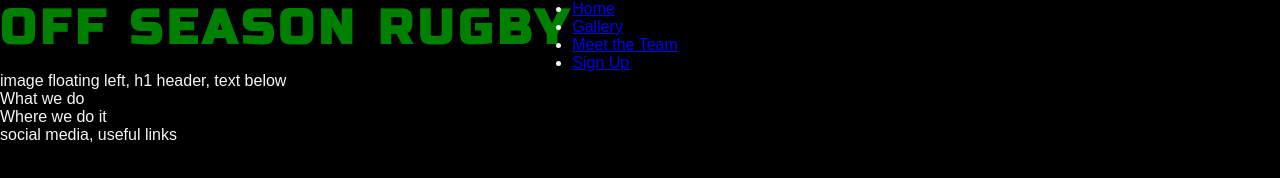
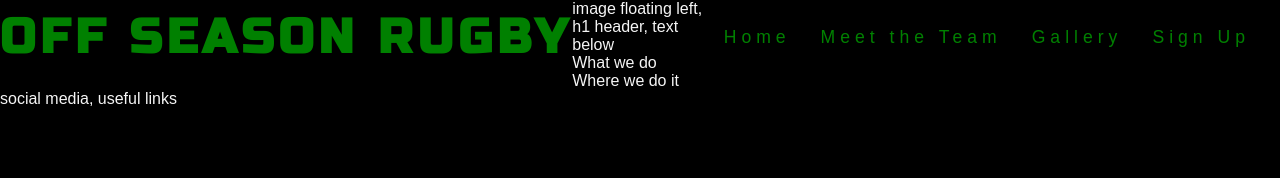
Before and after one commit to Ccoady86/off-season-rugby, a plain HTML site: page index.html in a window 1280 px wide. Drawn offline with Linux system fonts and the light colour scheme; a web font is replaced by a local one.

Commit message:
positioned and styled navigation bar

```diff
--- a/assets/css/style.css
+++ b/assets/css/style.css
@@ -26,3 +26,28 @@ h1, h2 {
     float: left;
     font-size: 300%;
 }
+
+#nav-links {
+    font-size: 110%;
+    letter-spacing: 5px;
+}
+
+#nav-links li {
+    float: right;
+    list-style-type: none;
+    margin-right: 30px;
+}
+
+#nav-links a {
+    text-decoration: none;
+    color: green;
+}
+
+#nav-links, #logo {
+    line-height: 75px;
+}
+
+#nav-links a:hover {
+    color: white;
+    font-size: 20px;
+}
--- a/index.html
+++ b/index.html
@@ -16,9 +16,9 @@
             <h1 id="logo">Off Season Rugby</h1>
         </a>
         <nav>
-            <ul>
+            <ul id="nav-links">
                 <li>
-                    <a href="index.html">Home</a>
+                    <a href="#">Sign Up</a>
                 </li>
                 <li>
                     <a href="#">Gallery</a>
@@ -27,7 +27,7 @@
                     <a href="#">Meet the Team</a>
                 </li>
                 <li>
-                    <a href="#">Sign Up</a>
+                    <a href="index.html">Home</a>
                 </li>
             </ul>
         </nav>
```
